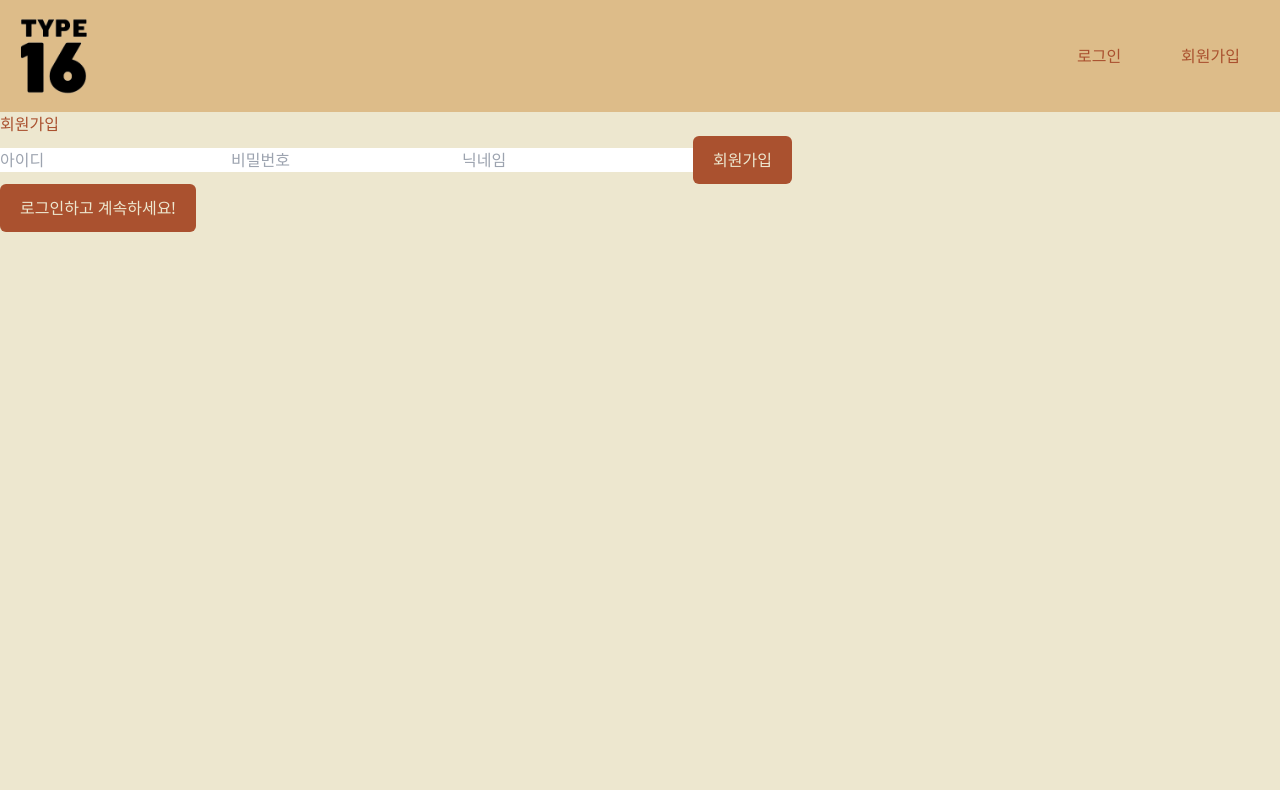
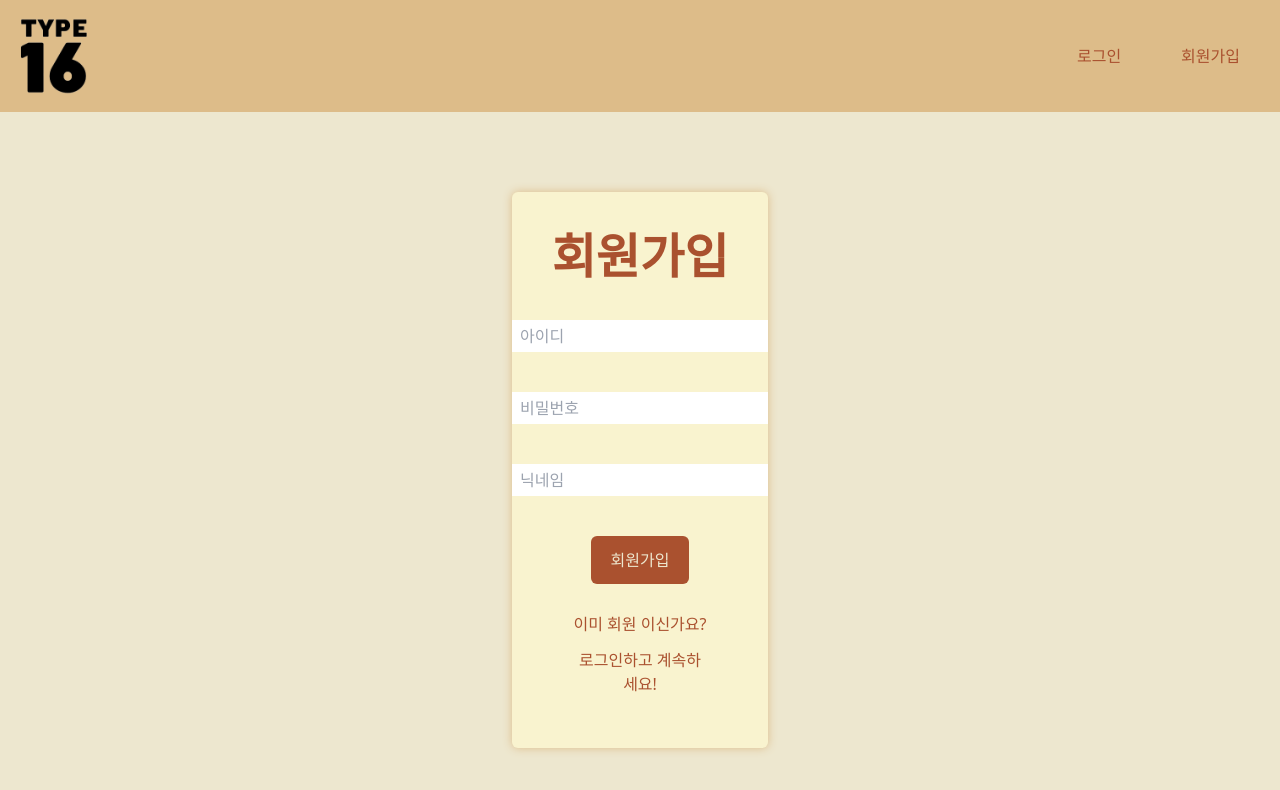
Before and after one commit to kjjyyy01/16-types, a React (Vite) app: page /signup in a window 1280 px wide. Shown: the top 790 px of the page. Built offline with nearby package versions, Linux system fonts and the light colour scheme.

Commit message:
#1 - Style: 스타일링

```diff
--- a/src/components/Layout/Header.jsx
+++ b/src/components/Layout/Header.jsx
@@ -1,4 +1,8 @@
+import { useNavigate } from "react-router-dom";
+
 const Header = () => {
+  const navigate = useNavigate(); // useNavigate 훅 사용
+
   return (
     <div className="bg-header">
       <form className="flex justify-between items-center">
@@ -8,8 +12,12 @@ const Header = () => {
           </a>
         </span>
         <section>
-          <button className="mr-5 bg-inherit text-text">로그인</button>
-          <button className="mr-5 bg-inherit text-text">회원가입</button>
+          <button className="mr-5 bg-inherit text-text" type="button" onClick={() => navigate("/login")}>
+            로그인
+          </button>
+          <button className="mr-5 bg-inherit text-text" type="button" onClick={() => navigate("/signup")}>
+            회원가입
+          </button>
         </section>
       </form>
     </div>
--- a/src/index.css
+++ b/src/index.css
@@ -21,6 +21,11 @@ button {
   @apply px-5 py-3;
 }
 
+input {
+  @apply w-64;
+  @apply py-1 px-2;
+}
+
 p {
   @apply text-lg;
 }
--- a/src/main.jsx
+++ b/src/main.jsx
@@ -1,10 +1,10 @@
-import { StrictMode } from "react";
 import { createRoot } from "react-dom/client";
 import "./index.css";
 import App from "./App.jsx";
+import { BrowserRouter } from "react-router-dom";
 
 createRoot(document.getElementById("root")).render(
-  <StrictMode>
+  <BrowserRouter>
     <App />
-  </StrictMode>
+  </BrowserRouter>
 );
--- a/src/pages/Login.jsx
+++ b/src/pages/Login.jsx
@@ -2,9 +2,10 @@ import { Link } from "react-router-dom";
 
 const Login = () => {
   return (
-    <div>
-      <h1>로그인</h1>
-      <form>
+    <div className="flex flex-col items-center justify-center">
+      <main className="w-1/5 mt-20 bg-card flex flex-col items-center justify-center p-10 rounded-md shadow-[0_0_10px_#DDBC89]">
+        <form className="flex flex-col items-center justify-center gap-10">
+          <h1 className="text-5xl font-bold">로그인</h1>
           <input type="text" placeholder="아이디" pattern="^([a-z0-9]){6,50}$" required />
           <input
             type="password"
@@ -12,12 +13,13 @@ const Login = () => {
             pattern="^(?=.*[a-z])(?=.*[0-9])(?=.*[!@#$%^&*()_-+=[]{}~?:;`|/]).{6,15}$"
             required
           />
-        <button type="submit">로그인</button>
+          <button>로그인</button>
         </form>
-      <span>아직 회원이 아니신가요?</span>
+        <p className="mt-7 text-base">아직 회원이 아니신가요?</p>
         <Link to={"/signup"}>
-        <button type="button">회원가입</button>
+          <button className="bg-inherit text-text">회원가입</button>
         </Link>
+      </main>
     </div>
   );
 };
--- a/src/pages/Signup.jsx
+++ b/src/pages/Signup.jsx
@@ -2,9 +2,10 @@ import { Link } from "react-router-dom";
 
 const Signup = () => {
   return (
-    <div>
-      <h1>회원가입</h1>
-      <form>
+    <div className="flex flex-col items-center justify-center">
+      <main className="w-1/5 mt-20 bg-card flex flex-col items-center justify-center p-10 rounded-md shadow-[0_0_10px_#DDBC89]">
+        <form className="flex flex-col items-center justify-center gap-10 ">
+          <h1 className="text-5xl font-bold">회원가입</h1>
           <input type="text" placeholder="아이디" pattern="^([a-z0-9]){6,50}$" required />
           <input
             type="password"
@@ -15,9 +16,11 @@ const Signup = () => {
           <input type="text" placeholder="닉네임" pattern="^{2,6}$" required />
           <button>회원가입</button>
         </form>
+        <p className="mt-7 text-base">이미 회원 이신가요?</p>
         <Link to={"/login"}>
-        <button>로그인하고 계속하세요!</button>
+          <button className="bg-inherit text-text">로그인하고 계속하세요!</button>
         </Link>
+      </main>
     </div>
   );
 };
--- a/src/shared/Router.jsx
+++ b/src/shared/Router.jsx
@@ -1,4 +1,4 @@
-import { BrowserRouter, Route, Routes } from "react-router-dom";
+import { Route, Routes } from "react-router-dom";
 import Home from "../pages/Home";
 import Login from "../pages/Login";
 import Signup from "../pages/Signup";
@@ -8,7 +8,6 @@ import Profile from "../pages/Profile";
 
 const Router = () => {
   return (
-    <BrowserRouter>
     <Routes>
       <Route path="/" element={<Home />} />
       <Route path="/login" element={<Login />} />
@@ -17,7 +16,6 @@ const Router = () => {
       <Route path="/results" element={<Results />} />
       <Route path="/profile" element={<Profile />} />
     </Routes>
-    </BrowserRouter>
   );
 };
 
```
Lines whose indentation alone changed are shown as unchanged.
